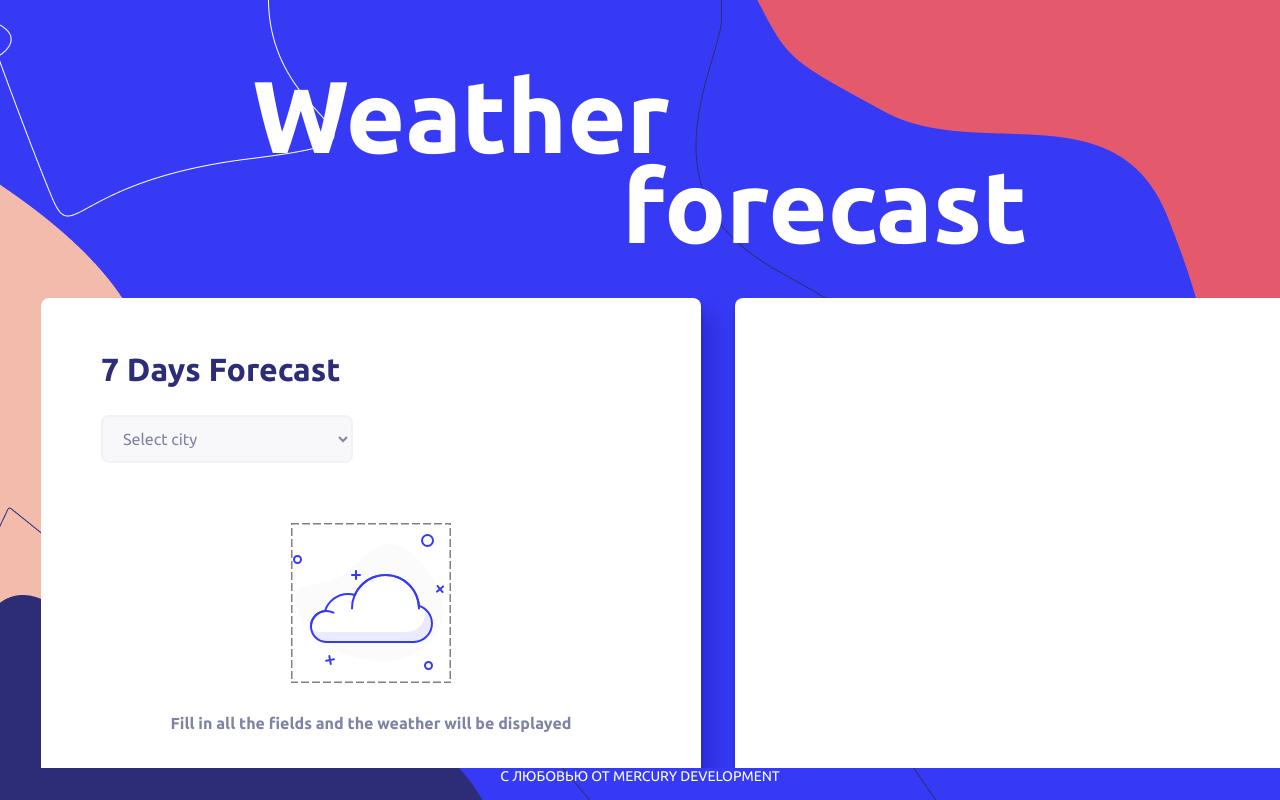
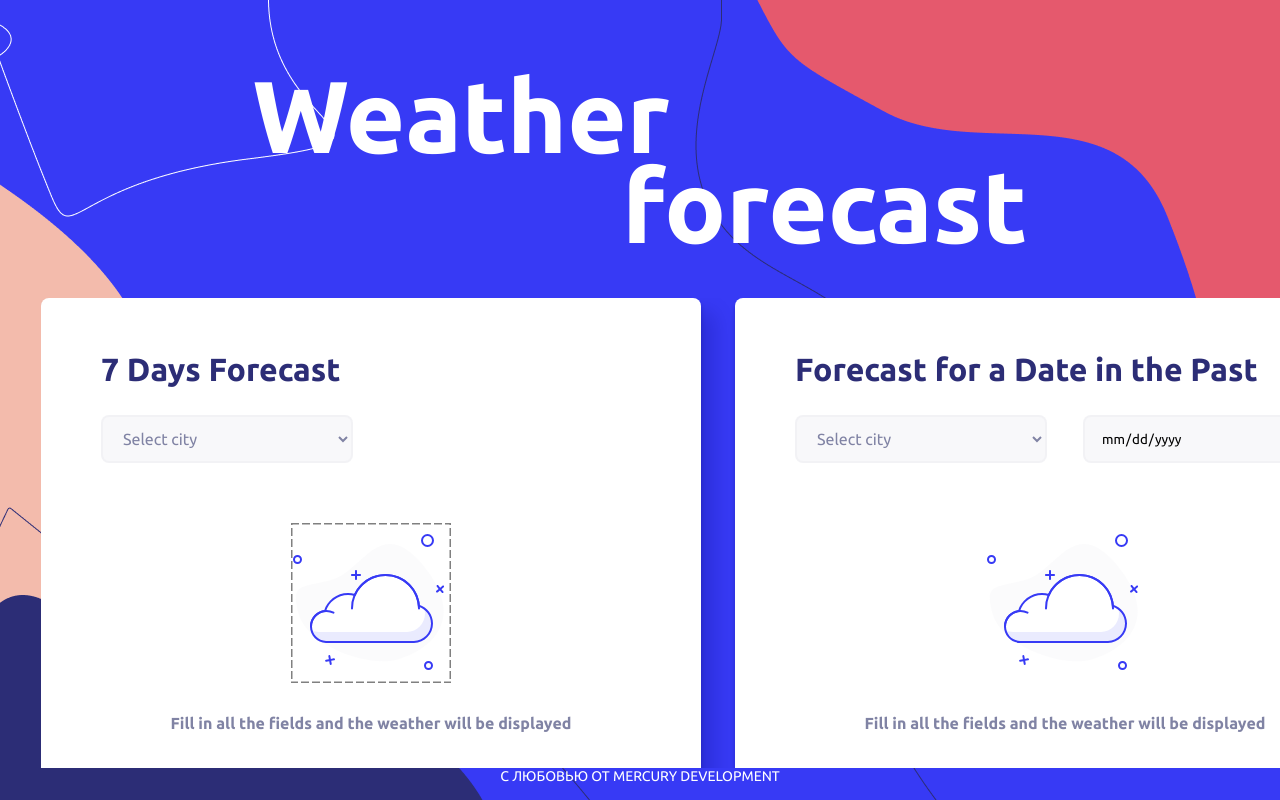
Before and after one commit to sofronovsd/weather-forecast, a React (Create React App) app: page / in a window 1280 px wide. Built offline with nearby package versions, Linux system fonts and the light colour scheme.

Commit message:
add basic date forecast card

```diff
--- /dev/null
+++ b/src/components/date-forecast-card/DateForecastCard.scss
@@ -0,0 +1,22 @@
+.date-forecast-card {
+  &__header {
+    padding-bottom: 5px;
+  }
+  &__mock-image {
+    width: 160px;
+    height: 160px;
+    margin-bottom: 28px;
+  }
+  &__image-container {
+    display: flex;
+    flex-direction: column;
+    justify-content: center;
+    align-items: center;
+    margin: 60px auto 0;
+  }
+  &__inputs-container {
+    display: flex;
+    justify-content: space-between;
+    margin-top: 20px;
+  }
+}
--- /dev/null
+++ b/src/components/date-forecast-card/DateForecastCard.tsx
@@ -0,0 +1,28 @@
+import React from 'react'
+
+import Card from '../card/Card'
+import Dropdown from '../dropdown/Dropdown'
+
+import cities from '../../assets/cities'
+import mockImage from '../../assets/Academy-Weather-bg160.svg'
+import './DateForecastCard.scss'
+
+const DateForecastCard = () => {
+  return (
+    <Card>
+      <h1 className="date-forecast-card__header">Forecast for a Date in the Past</h1>
+      <div className="date-forecast-card__inputs-container">
+        <Dropdown placeholder="Select city" options={cities} />
+        <input type="date" />
+      </div>
+      <div className="date-forecast-card__image-container">
+        <img src={mockImage} className="date-forecast-card__mock-image" alt="mocked weather" />
+        <span className="text text--secondary text--bold">
+          Fill in all the fields and the weather will be displayed
+        </span>
+      </div>
+    </Card>
+  )
+}
+
+export default DateForecastCard
--- a/src/components/weekly-forecast-card/WeeklyForecastCard.scss
+++ b/src/components/weekly-forecast-card/WeeklyForecastCard.scss
@@ -1,5 +1,3 @@
-@import "src/sass/variables";
-
 .weekly-forecast-card {
   &__header {
     padding-bottom: 5px;
--- a/src/components/weekly-forecast-card/WeeklyForecastCard.tsx
+++ b/src/components/weekly-forecast-card/WeeklyForecastCard.tsx
@@ -1,7 +1,7 @@
 import React from 'react'
 
 import Card from '../card/Card'
-import cities from './cities'
+import cities from '../../assets/cities'
 import Dropdown from '../dropdown/Dropdown'
 
 import mockImage from '../../assets/Academy-Weather-bg160.svg'
--- a/src/pages/main-page/MainPage.tsx
+++ b/src/pages/main-page/MainPage.tsx
@@ -1,9 +1,10 @@
 import React from 'react'
 
+import Logo from '../../components/logo/Logo'
+import WeeklyForecastCard from '../../components/weekly-forecast-card/WeeklyForecastCard'
+import DateForecastCard from '../../components/date-forecast-card/DateForecastCard'
+
 import './MainPage.scss'
-import Logo from '../../components/logo/Logo'
-import Card from '../../components/card/Card'
-import WeeklyForecastCard from '../../components/weekly-forecast-card/WeeklyForecastCard'
 
 const MainPage = () => {
   return (
@@ -13,7 +14,7 @@ const MainPage = () => {
       </header>
       <main className="main-page__main">
         <WeeklyForecastCard />
-        <Card />
+        <DateForecastCard />
       </main>
       <footer className="main-page__footer">
         <span className="text text--small text--weak">C ЛЮБОВЬЮ ОТ MERCURY DEVELOPMENT</span>
--- /dev/null
+++ b/src/sass/date-picker.scss
@@ -0,0 +1,13 @@
+input[type="date"] {
+  width: 252px;
+  height: 48px;
+  background: $secondary-02;
+  border: 2px solid $secondary-02;
+  padding: 12px 16px;
+  box-sizing: border-box;
+  border-radius: 8px;
+
+  &:hover {
+    border: 2px solid $secondary;
+  }
+}
--- a/src/sass/main.scss
+++ b/src/sass/main.scss
@@ -2,5 +2,6 @@
 @import 'variables';
 @import 'text';
 @import 'select';
+@import 'date-picker';
 
 @import url('https://fonts.googleapis.com/css2?family=Ubuntu:wght@400;700&display=swap');
```
Also changed, not shown: src/assets/cities.ts (renamed from src/components/weekly-forecast-card/cities.ts).
